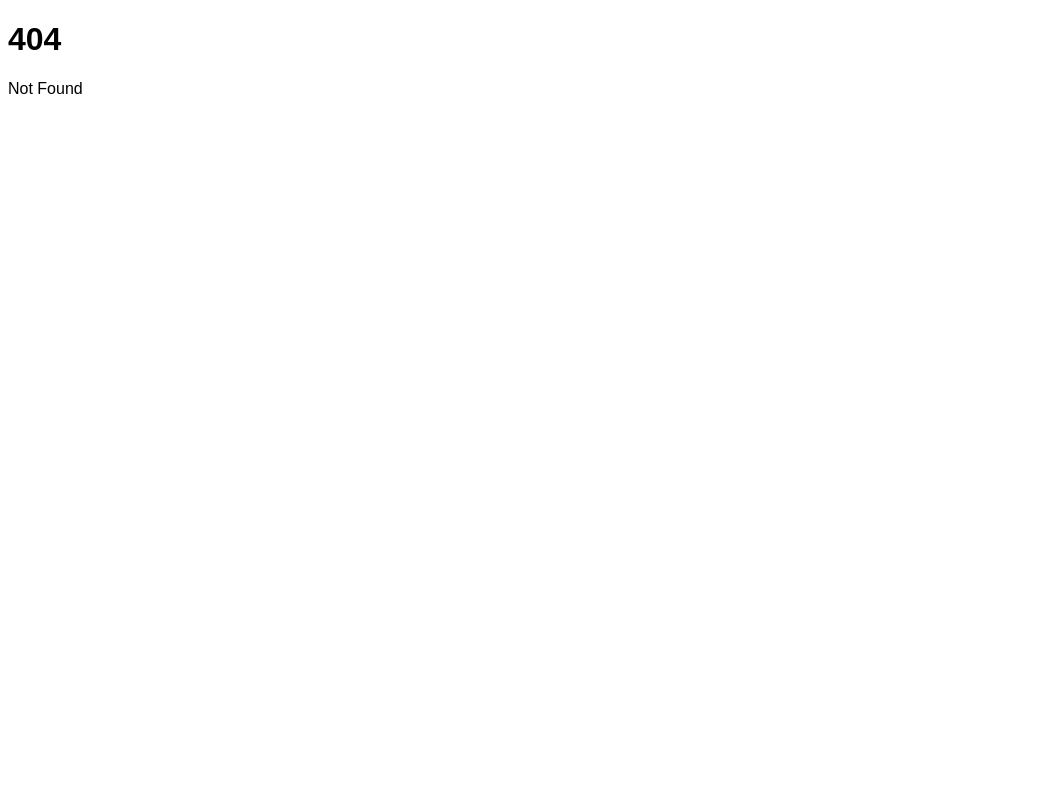
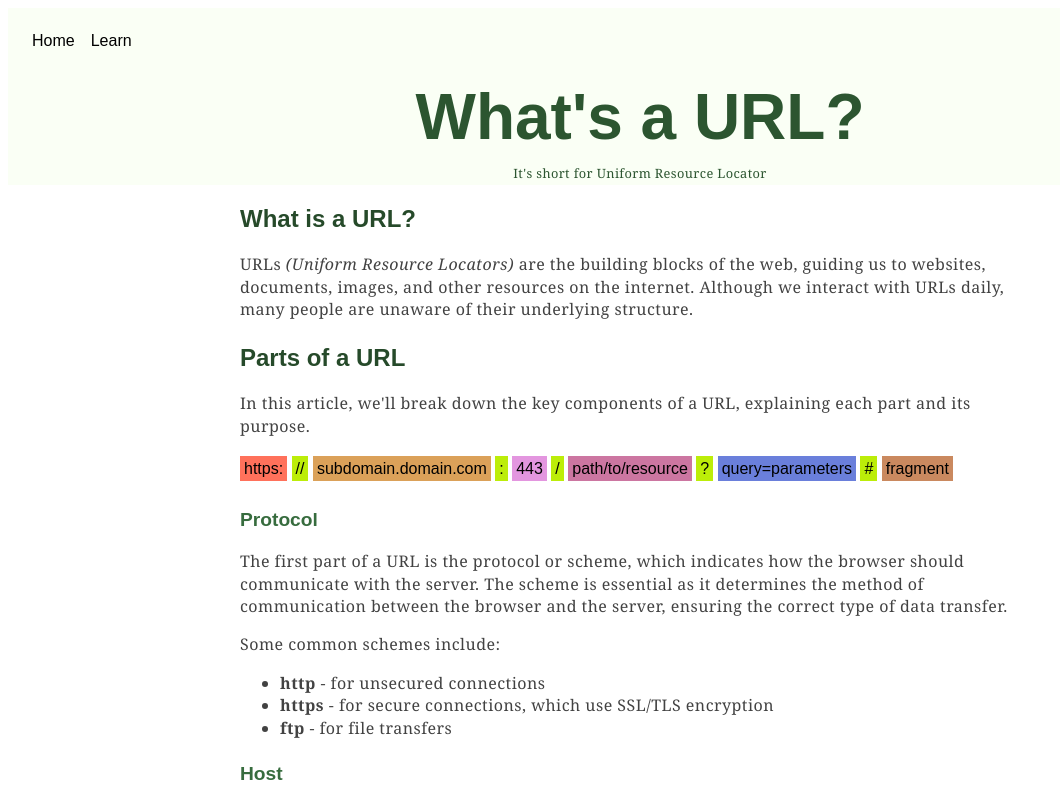
Before and after one commit to LonelyCpp/url-visualizer, a SvelteKit app: page /learn in a window 1280 px wide. Before the commit this address had no page. Shown: the top 800 px of the page, without its empty margins (0-1060 px from the left). Built offline with nearby package versions, Linux system fonts and the light colour scheme.

Commit message:
feat: add learn page

```diff
--- a/src/routes/+layout.svelte
+++ b/src/routes/+layout.svelte
@@ -1,4 +1,8 @@
 <div class="cover">
+	<nav class="nav">
+		<a href="/">Home</a>
+		<a href="/learn">Learn</a>
+	</nav>
 	<slot></slot>
 </div>
 
@@ -6,4 +10,17 @@
 	.cover {
 		font-family: Arial, Helvetica, sans-serif;
 	}
+	.nav {
+		display: flex;
+
+		align-items: center;
+		padding: 1rem;
+		background-color: #fafff5;
+	}
+
+	.nav a {
+		padding: 0.5rem;
+		text-decoration: none;
+		color: black;
+	}
 </style>
--- /dev/null
+++ b/src/routes/learn/+page.svelte
@@ -0,0 +1,226 @@
+<div>
+	<div class="hero">
+		<h1 class="title">What's a URL?</h1>
+		<p class="subtitle">It's short for Uniform Resource Locator</p>
+	</div>
+
+	<div class="content-container">
+		<div class="content-block">
+			<h2>What is a URL?</h2>
+			<p>
+				URLs <i>(Uniform Resource Locators)</i> are the building blocks of the web, guiding us to websites,
+				documents, images, and other resources on the internet. Although we interact with URLs daily,
+				many people are unaware of their underlying structure.
+			</p>
+		</div>
+
+		<div class="content-block">
+			<h2 id="parts-of-a-url">Parts of a URL</h2>
+			<p>
+				In this article, we'll break down the key components of a URL, explaining each part and its
+				purpose.
+			</p>
+			<div>
+				<span class="url-parts">
+					<a href="#protocol"><span class="url-part scheme-part">https:</span></a>
+					<span class="url-part separator-part">//</span>
+					<a href="#host"><span class="url-part host-part">subdomain.domain.com</span></a>
+					<span class="url-part separator-part">:</span>
+					<a href="#port"><span class="url-part port-part">443</span></a>
+					<span class="url-part separator-part">/</span>
+					<a href="#path"><span class="url-part path-part">path/to/resource</span></a>
+					<span class="url-part separator-part">?</span>
+					<a href="#parameters"><span class="url-part query-part">query=parameters</span></a>
+					<span class="url-part separator-part">#</span>
+					<a href="#fragment"><span class="url-part fragment-part">fragment</span></a>
+				</span>
+			</div>
+		</div>
+
+		<div class="content-block">
+			<h3 id="protocol">Protocol</h3>
+			<p>
+				The first part of a URL is the protocol or scheme, which indicates how the browser should
+				communicate with the server. The scheme is essential as it determines the method of
+				communication between the browser and the server, ensuring the correct type of data
+				transfer.
+			</p>
+			<p>Some common schemes include:</p>
+			<ul>
+				<li><b>http</b> - for unsecured connections</li>
+				<li><b>https</b> - for secure connections, which use SSL/TLS encryption</li>
+				<li><b>ftp</b> - for file transfers</li>
+			</ul>
+		</div>
+
+		<div class="content-block">
+			<h3 id="host">Host</h3>
+			<p>
+				The host is a crucial part of the URL that identifies the specific server where the website
+				or resource is located. The host can be an IP address, such as <i><b>192.168.1.1</b></i>, or
+				more commonly, a domain name like <i><b>example.com</b></i>. The host is responsible for
+				directing the request to the correct server, where the desired resources are stored. Without
+				the host, the browser wouldn't know where to send the request, making it impossible to
+				retrieve the content. The host serves as the bridge between the user’s request and the
+				server that fulfills it.
+			</p>
+		</div>
+
+		<div class="content-block">
+			<h3 id="port">Port</h3>
+			<p>
+				In some cases, a port number is specified in a URL, although it is usually hidden. The port
+				number, like <i><b>443</b></i> in <b><i>https://example.com:443</i></b>, tells the server
+				which service is being requested. Common ports include 80 for HTTP and 443 for HTTPS. If the
+				default port is used, it’s typically omitted from the URL, making it less visible to the
+				average user. The port is a behind-the-scenes element that ensures the correct service is
+				accessed when a URL is entered.
+			</p>
+		</div>
+
+		<div class="content-block">
+			<h3 id="path">Path</h3>
+			<p>
+				The path comes after the domain and directs the browser to a specific resource on the
+				server, such as a webpage, image, or document. The path corresponds to a directory or file
+				structure on the server and is often represented by a forward slash followed by a series of
+				words, like <i><b>/about-us</b></i>. Paths are case-sensitive and can include multiple
+				segments, such as <i><b>/blog/2024/08/article</b></i>, guiding the user to a particular page
+				within the site.
+			</p>
+		</div>
+
+		<div class="content-block">
+			<h3 id="parameters">Parameters</h3>
+			<p>
+				Sometimes, URLs include a parameters string, which provides additional parameters to the
+				server. The query string typically follows a question mark <b><i>(?)</i></b> and consists of
+				key-value pairs separated by ampersands <b><i>(&)</i></b>.
+			</p>
+			<p>
+				For example, in <b><i>?search=URL+structure</i></b>, the query string is used to pass data
+				like search parameters, filter settings, or tracking information to the server. This part of
+				the URL allows dynamic content generation and customized responses from the server based on
+				user input.
+			</p>
+		</div>
+
+		<div class="content-block">
+			<h3 id="fragment">Fragment</h3>
+			<p>
+				Finally, the fragment or anchor is used to identify a specific part of a webpage, such as a
+				section, heading, or anchor point. The fragment is preceded by a hash symbol <b
+					><i>(#)</i></b
+				> and directs the browser to jump to a specific location on the page.
+			</p>
+			<p>
+				For example, <b>#section2</b> might take the user directly to the second section of a lengthy
+				article. Fragments are particularly useful for navigating long pages or linking to specific content
+				without reloading the entire page.
+			</p>
+		</div>
+	</div>
+</div>
+
+<style>
+	.hero {
+		display: flex;
+		flex-direction: column;
+		align-items: center;
+		justify-content: center;
+		width: 100%;
+		height: 100%;
+		background-color: #fafff5;
+	}
+
+	.title {
+		color: #2c5530;
+		font-size: 4rem;
+		line-height: 0;
+	}
+
+	.subtitle {
+		font-size: 0.8rem;
+		line-height: 0;
+		color: #2c5530;
+	}
+
+	@media (max-width: 1000px) {
+		.title {
+			font-size: 2rem;
+		}
+	}
+
+	h2 {
+		font-size: 1.5rem;
+		color: #264a2a;
+	}
+
+	h3 {
+		font-size: 1.2rem;
+		color: #376c3e;
+	}
+
+	li,
+	p {
+		font-family: Georgia, serif;
+		color: #424242;
+		-moz-osx-font-smoothing: grayscale;
+		-webkit-font-smoothing: antialiased !important;
+		-moz-font-smoothing: antialiased !important;
+		text-rendering: optimizelegibility !important;
+		letter-spacing: 0.03em;
+		line-height: 1.4;
+	}
+
+	a {
+		color: #000;
+		text-decoration: none;
+	}
+
+	.content-container {
+		width: 100%;
+		max-width: 800px;
+		margin: 0 auto;
+	}
+
+	.content-block {
+		margin-bottom: 24px;
+	}
+
+	.url-parts {
+		line-height: 2;
+	}
+
+	.url-part {
+		padding: 4px;
+	}
+
+	.scheme-part {
+		background-color: #ff715b;
+	}
+
+	.separator-part {
+		background-color: #bced09;
+	}
+
+	.host-part {
+		background-color: #dba159;
+	}
+
+	.port-part {
+		background-color: #e396df;
+	}
+
+	.path-part {
+		background-color: #cc76a1;
+	}
+
+	.query-part {
+		background-color: #6a7fdb;
+	}
+
+	.fragment-part {
+		background-color: #ca895f;
+	}
+</style>
```
